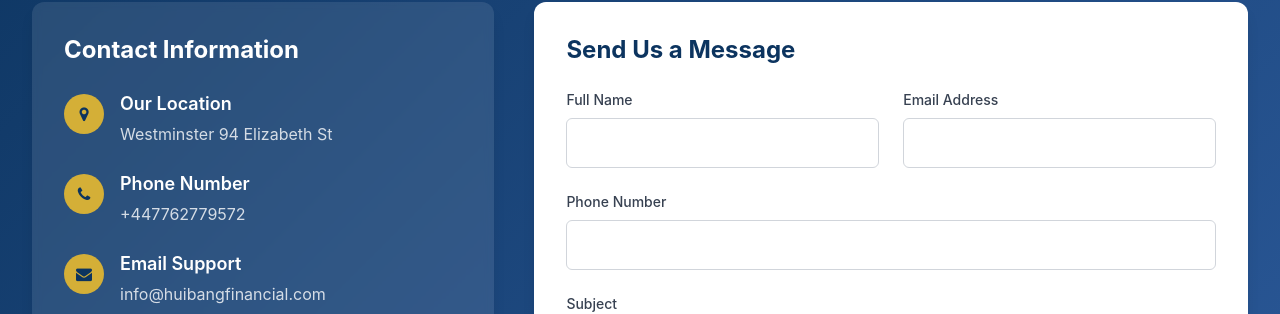
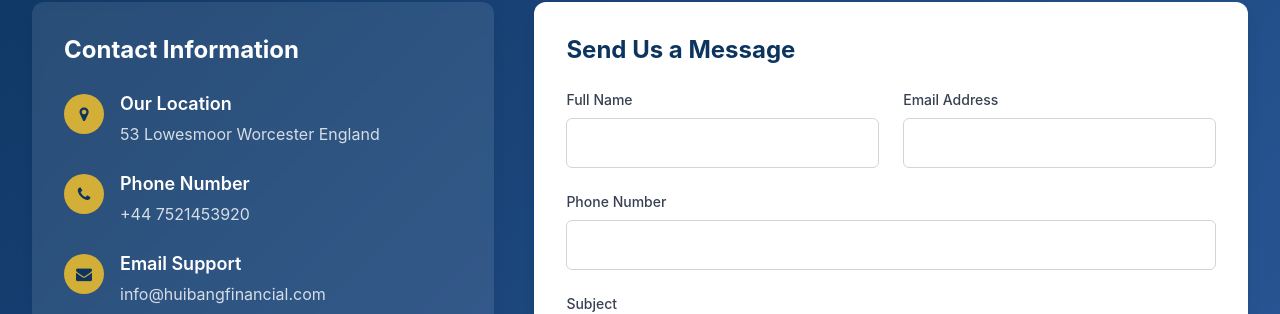
Before and after one commit to leniodosza-source/3461-5, a plain HTML site: page index.html in a window 1280 px wide. Shown: the part 4240-4554 px from the top of the page. Drawn offline with nearby package versions, Linux system fonts and the light colour scheme.

Commit message:
Update index.html

```diff
--- a/index.html
+++ b/index.html
@@ -404,7 +404,7 @@
                                 </div>
                                 <div>
                                     <h4 class="font-semibold text-lg mb-1">Our Location</h4>
-                                    <p class="opacity-80">Westminster 94 Elizabeth St</p>
+                                    <p class="opacity-80">53 Lowesmoor Worcester England</p>
                                 </div>
                             </div>
 
@@ -414,7 +414,7 @@
                                 </div>
                                 <div>
                                     <h4 class="font-semibold text-lg mb-1">Phone Number</h4>
-                                    <p class="opacity-80">+447762779572</p>
+                                    <p class="opacity-80">+44 7521453920</p>
                                 </div>
                             </div>
 
```
